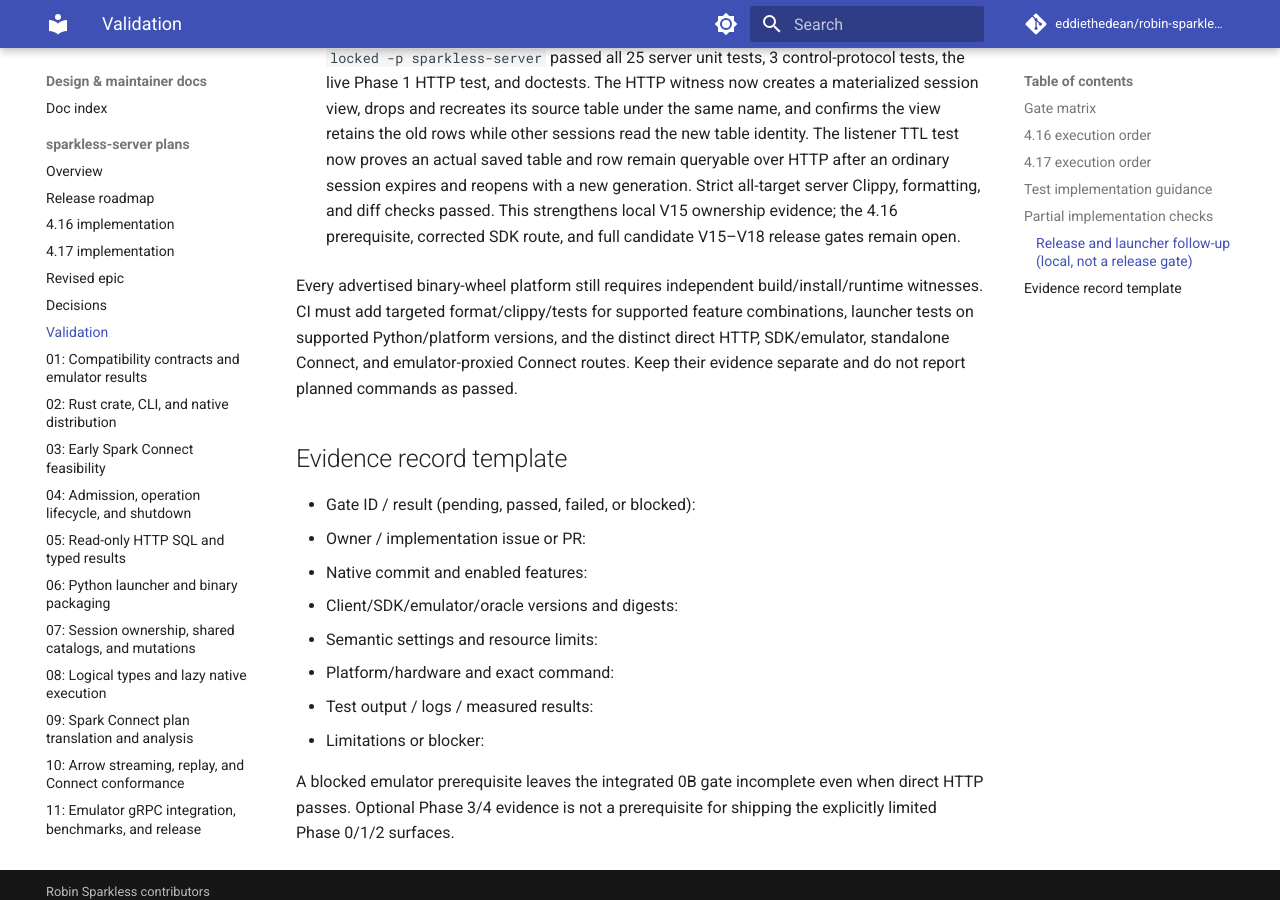
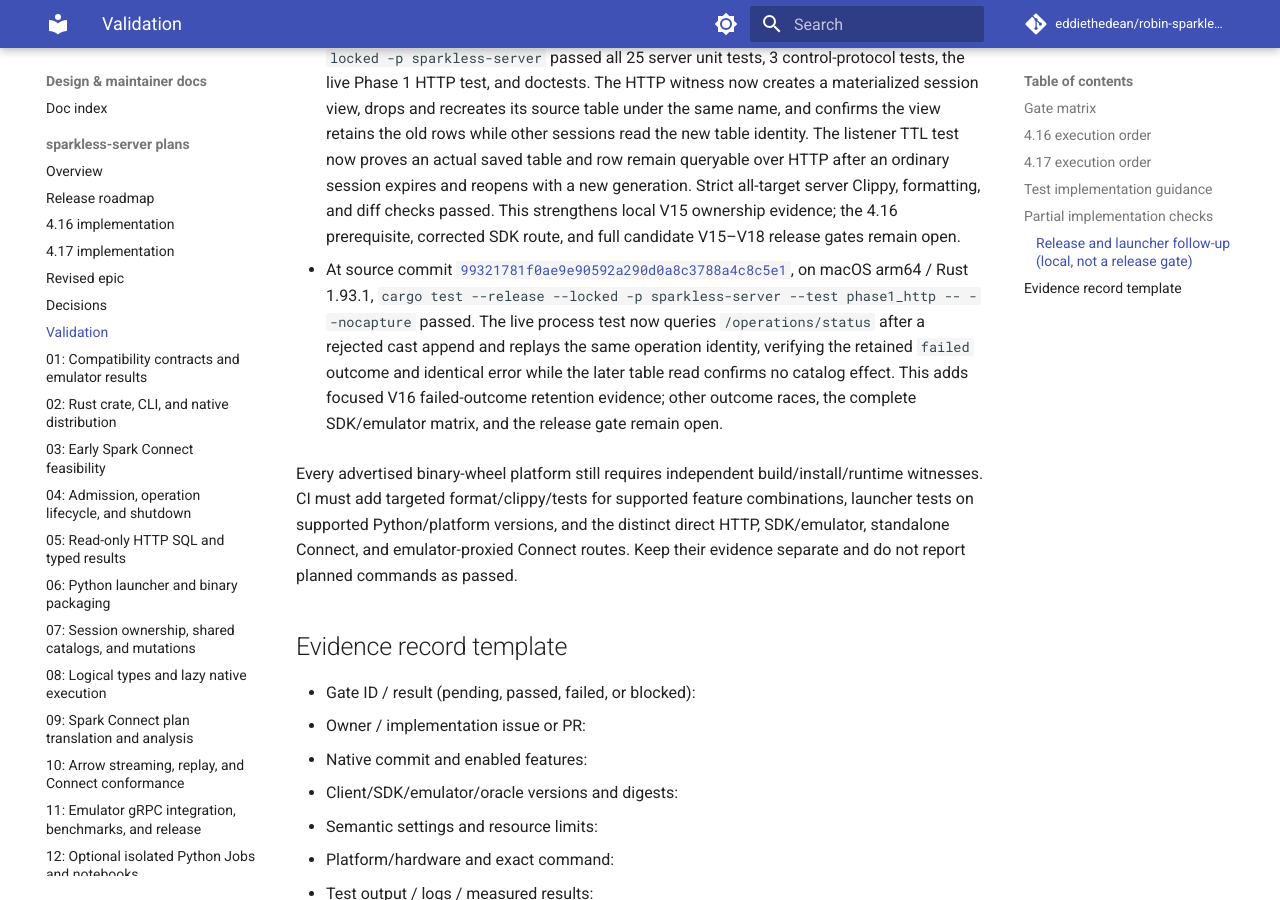
Before and after one commit to eddiethedean/robin-sparkless, an MkDocs documentation site: the page built from docs/plans/sparkless-server/VALIDATION.md, in a window 1280 px wide and 900 px high, scrolled down 24071 px. Built offline with MkDocs 1.6.1 and Material for MkDocs 9.7.7, drawn with Linux system fonts in a browser that asks for light colours; comment, search, counter and statistics services are not loaded.

Commit message:
docs: record failed mutation status evidence

```diff
--- a/docs/plans/sparkless-server/VALIDATION.md
+++ b/docs/plans/sparkless-server/VALIDATION.md
@@ -199,6 +199,8 @@
 
 - At source commit [`d46005c6`](https://github.com/eddiethedean/robin-sparkless/commit/d46005c6), on macOS arm64 with Rust 1.93.1, `cargo test --release --locked -p sparkless-server` passed all 25 server unit tests, 3 control-protocol tests, the live Phase 1 HTTP test, and doctests. The HTTP witness now creates a materialized session view, drops and recreates its source table under the same name, and confirms the view retains the old rows while other sessions read the new table identity. The listener TTL test now proves an actual saved table and row remain queryable over HTTP after an ordinary session expires and reopens with a new generation. Strict all-target server Clippy, formatting, and diff checks passed. This strengthens local V15 ownership evidence; the 4.16 prerequisite, corrected SDK route, and full candidate V15–V18 release gates remain open.
 
+- At source commit [`99321781f0ae9e90592a290d0a8c3788a4c8c5e1`](https://github.com/eddiethedean/robin-sparkless/commit/99321781f0ae9e90592a290d0a8c3788a4c8c5e1), on macOS arm64 / Rust 1.93.1, `cargo test --release --locked -p sparkless-server --test phase1_http -- --nocapture` passed. The live process test now queries `/operations/status` after a rejected cast append and replays the same operation identity, verifying the retained `failed` outcome and identical error while the later table read confirms no catalog effect. This adds focused V16 failed-outcome retention evidence; other outcome races, the complete SDK/emulator matrix, and the release gate remain open.
+
 Every advertised binary-wheel platform still requires independent build/install/runtime witnesses. CI must add targeted format/clippy/tests for supported feature combinations, launcher tests on supported Python/platform versions, and the distinct direct HTTP, SDK/emulator, standalone Connect, and emulator-proxied Connect routes. Keep their evidence separate and do not report planned commands as passed.
 
 ## Evidence record template
```
